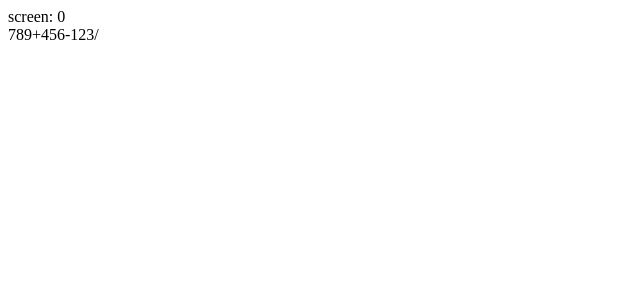
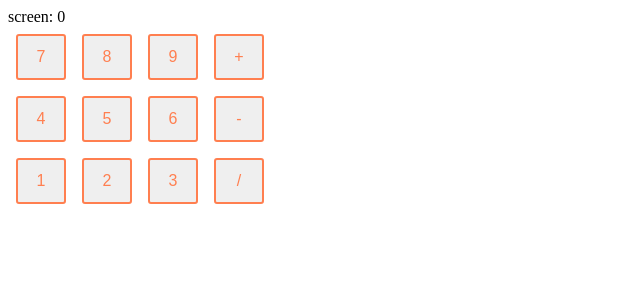
Before and after one commit to leorawe/calc-react, a React (Create React App) app: page / in a window 1280 px wide. Shown: the top 300 px of the page, without its empty margins (0-640 px from the left). Built offline with nearby package versions, Linux system fonts and the light colour scheme.

Commit message:
started adding some styles

```diff
--- a/src/ButtonAdder.js
+++ b/src/ButtonAdder.js
@@ -1,5 +1,6 @@
 import React from 'react';
 import CalcButton from './CalcButton';
+import styled from 'styled-components';
 const row1 = [7,8,9,'+'];
 const row2 = [4,5,6,'-'];
 const row3 = [1,2,3,'/'];
@@ -10,30 +11,31 @@ let rows = [row1, row2, row3];
 //clear button goes first
 //map numbers 1 to 9
 
-
+const Layout = styled.div`
+  display: flex;
+  flex-wrap: wrap;
+  width: 300px;
+`;
 const ButtonAdder = () => {
     //const op = 'className="operator"';
 
     return(
-        <div className="keys">
-
+        <Layout className="keys">
 
                 {rows.map((row) =>
                     //row goes in here
-
                     row.map((item, i, arr) =>
                     <CalcButton
                     item = {item}
                     className = {(arr.length-1 === i)? 'operator':'num'}
                     key = {item}
                     />)
-
              )}
 
 
 
 
-        </div>
+        </Layout>
     )
     //add the operators
 
--- a/src/CalcButton.js
+++ b/src/CalcButton.js
@@ -1,12 +1,24 @@
 import React from 'react';
-//import ReactDOM from 'react-dom';
+import styled from 'styled-components';
+
+const Button = styled.button`
+  color: coral;
+  padding: 0.75rem 0.5rem;
+  border: solid 2px coral;
+  border-radius: 3px;
+  margin: 0.5rem;
+  font-size: 1rem;
+  width: 50px;
+  text-align: center;
+`;
 
 class CalcButton extends React.Component {
+
     //state = {selected: null};
     //onClick="this.setState.something"
     render(){
       return (
-      <span className={this.props.className}>{this.props.item}</span>
+      <Button className={this.props.className}>{this.props.item} </Button>
       );
       }
 }
```
Also changed, not shown: 1 other file (tests, documents, lock files or other folders).
